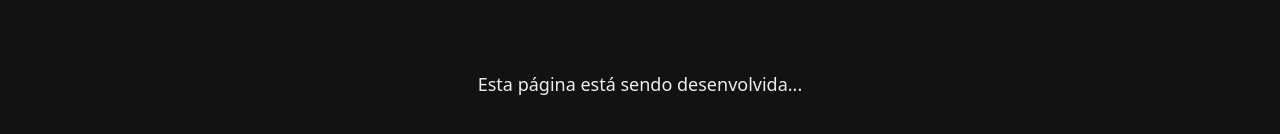
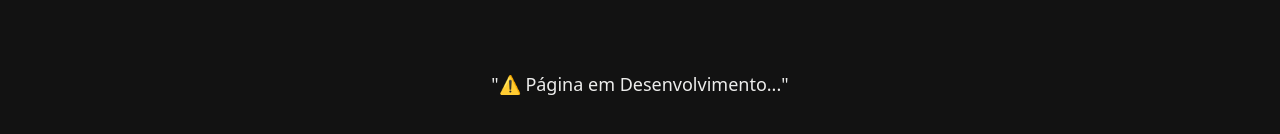
Before and after one commit to ciavhugo/vug-app, a Next.js app: page /blog in a window 1280 px wide. Shown: the part 394-528 px from the top of the page. Built offline with nearby package versions, Linux system fonts and the light colour scheme.

Commit message:
fix: refactor msg

```diff
--- a/src/app/(pages)/blog/page.tsx
+++ b/src/app/(pages)/blog/page.tsx
@@ -2,7 +2,7 @@ export default function Blog() {
   return (
     <section className="w-full max-w-[700px] mx-auto min-h-screen flex items-center justify-center">
       <p className="text-center text-lg">
-        Esta página está sendo desenvolvida...
+        "⚠️ Página em Desenvolvimento..."
       </p>
     </section>
   );
```
